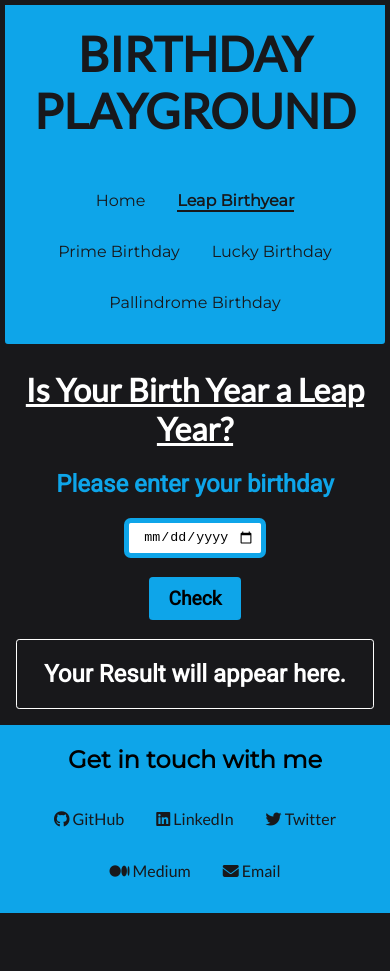
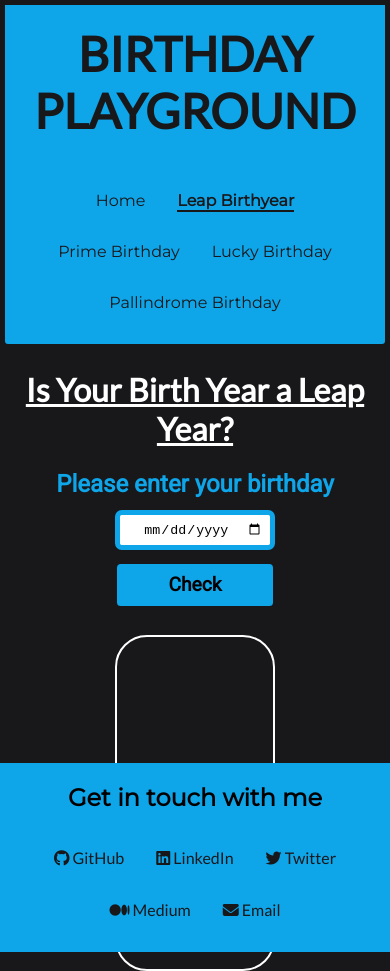
Before and after one commit to thesudeshdas/birthday, a React (Create React App) app: page /leap-birthyear in a window 390 px wide. Before the commit the page ends 913 px from the top, so only its background shows below. Built offline with nearby package versions, Linux system fonts and the light colour scheme.

Commit message:
style: responsiveness added

```diff
--- a/src/pages/leap-birthyear.js
+++ b/src/pages/leap-birthyear.js
@@ -77,6 +77,7 @@ const LEAP = () => {
 
   return (
     <div className="game">
+      <div>
         <h1>
           {" "}
           <u> Is Your Birth Year a Leap Year? </u>{" "}
@@ -84,6 +85,7 @@ const LEAP = () => {
         <h2> Please enter your birthday </h2>
         <input type="date" onChange={changeHandler} />
         <button onClick={() => userMessage(yearToCheck)}>Check</button>
+      </div>
       {output}
     </div>
   );
--- a/src/style.css
+++ b/src/style.css
@@ -18,6 +18,7 @@
 html,
 body {
   height: 100%;
+  width: 100%;
   margin: 0;
 }
 
@@ -197,11 +198,17 @@ footer ul li a {
 .game {
   color: var(--text-primary);
   text-align: center;
+  display: flex;
+  justify-content: space-evenly;
+  align-items: center;
+  height: 100%;
+  flex-wrap: wrap;
 }
 
 .game h2 {
   font-family: var(--roboto);
   color: var(--theme-primary);
+  margin: 0.5em auto;
 }
 
 .game input {
@@ -209,11 +216,13 @@ footer ul li a {
   border: 5px solid var(--theme-primary);
   border-radius: 0.5em;
   text-align: center;
+  width: 35%;
 }
 
 .game button {
+  width: 40%;
   display: block;
-  margin: 1em auto;
+  margin: 0.7em auto;
   font-size: 1.2em;
   font-family: var(--roboto);
   font-weight: bolder;
@@ -225,18 +234,23 @@ footer ul li a {
 }
 
 .game .container-output {
-  border: 1px solid var(--text-primary);
-  border-radius: 0.2em;
+  border: 2px solid var(--text-primary);
+  border-radius: 2em;
   margin: 1em;
+  float: right;
+  width: 40%;
+  height: 80%;
+  display: flex;
+  flex-direction: column;
+  justify-content: center;
+  align-items: center;
 }
 
 .game .message {
-  display: inline-block;
   color: var(--text-primary);
 }
 
 .game .container-output .btn-reset {
-  display: inline-block;
   margin: 0.5em 2em;
   background-color: var(--bg-primary);
   color: var(--theme-primary);
```
Also changed, not shown: 1 other file (tests, documents, lock files or other folders). Lines whose indentation alone changed are shown as unchanged.
